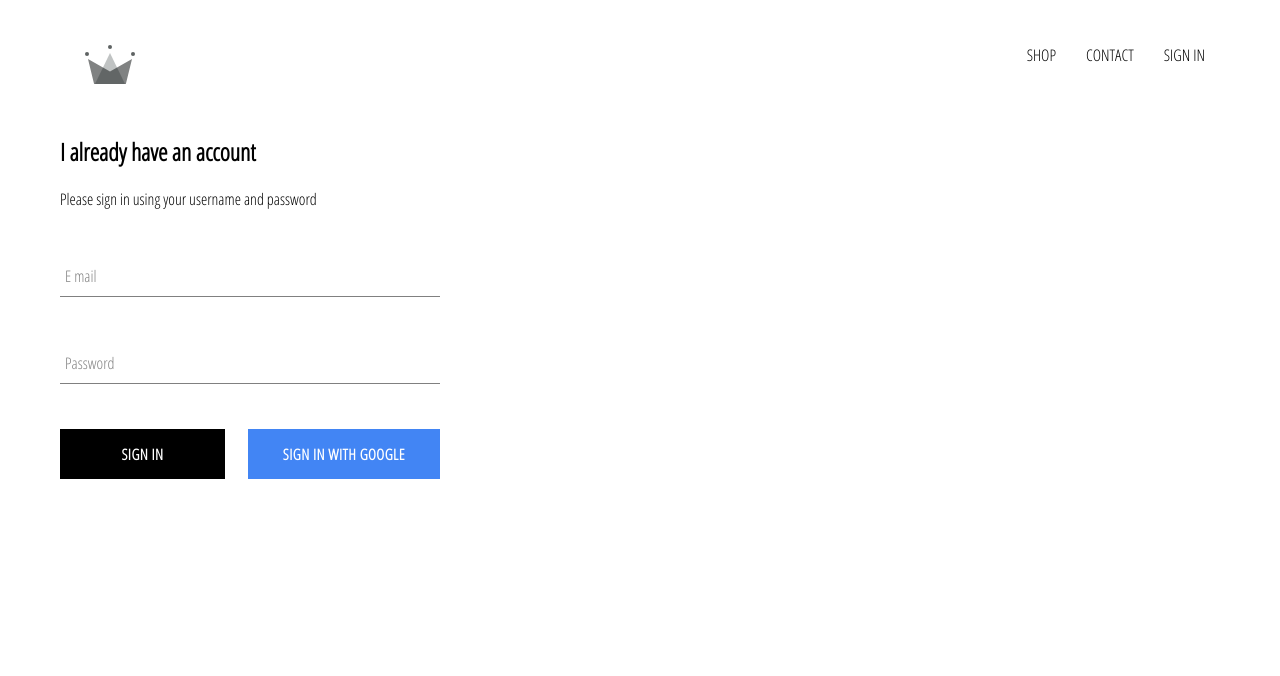
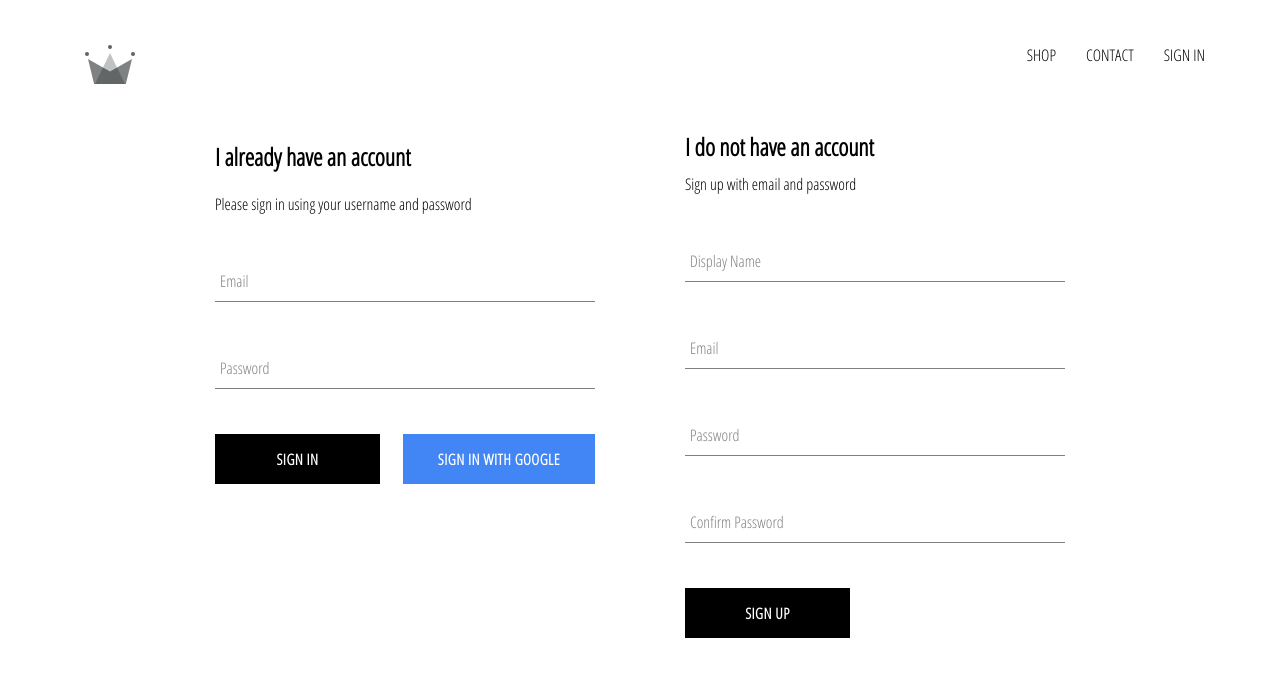
Before and after one commit to khengoon/ecom-react, a React (Create React App) app: page /signin in a window 1280 px wide. Shown: the top 676 px of the page. Built offline with nearby package versions, Linux system fonts and the light colour scheme; no server answers.

Commit message:
implemented firebase utils, included ability to store authenticated users into our firestore database

```diff
--- a/src/App.js
+++ b/src/App.js
@@ -7,7 +7,7 @@
 import ShopPage from './pages/shop/shop.component';
 import SignInAndSignUpPage from './pages/sign-in-and-sign-up/sign-in-and-sign-up.component';
 import Header from './components/header/header.component';
-import { auth } from './firebase/firebase.utils';
+import { auth, createUserProfileDocument } from './firebase/firebase.utils';
 
 class App extends React.Component {
   constructor() {
@@ -21,9 +21,25 @@
   unsubscribeFormAuth = null;
 
   componentDidMount() {
-    this.unsubscribeFormAuth = auth.onAuthStateChanged(user => {
-      this.setState({ currentUser: user });
-    })
+    this.unsubscribeFormAuth = auth.onAuthStateChanged(async userAuth => {
+      if (userAuth) {
+        const userRef = await createUserProfileDocument(userAuth);
+
+        userRef.onSnapshot(snapShot => {
+          this.setState({
+            currentUser: {
+              id: snapShot.id,
+              ...snapShot.data()
+            }
+          });
+          console.log(this.state);
+        });
+
+      } else {
+        this.setState({currentUser: userAuth});
+      }
+
+    });
   }
 
   componentWillUnmount() {
--- a/src/components/sign-in/sign-in.component.jsx
+++ b/src/components/sign-in/sign-in.component.jsx
@@ -42,7 +42,7 @@
                         type='email'
                         handleChange={this.handleChange}
                         required
-                        label='E mail'
+                        label='Email'
                     />
                     <FormInput
                         name='password'
--- /dev/null
+++ b/src/components/sign-up/sign-up.component.jsx
@@ -0,0 +1,105 @@
+import React from 'react';
+import FormInput from '../form-input/form-input.component';
+import CustomButton from '../custom-button/custom-button.component';
+
+import { auth, createUserProfileDocument } from '../../firebase/firebase.utils';
+
+import './sign-up.styles.scss';
+
+class SignUp extends React.Component {
+    constructor(){
+        super();
+
+        this.state = {
+            displayName: '',
+            email: '',
+            password: '',
+            confirmPassword: '',
+        }
+    }
+
+    handleSubmit = async event => {
+        event.preventDefault();
+
+        const { displayName, email, password, confirmPassword } = this.state;
+
+        if (password !== confirmPassword) {
+            alert("Password don't match")
+            return;
+        }
+
+        try {
+            const { user } = await auth.createUserWithEmailAndPassword(
+                email,
+                password
+            );
+
+            await createUserProfileDocument(user, {displayName});
+
+            this.setState({
+                displayName: '',
+                email: '',
+                password: '',
+                confirmPassword: '',
+            })
+        } catch (error) {
+            console.log(error)
+        }
+    }
+
+    handleChange = event => {
+        const { name, value } = event.target;
+
+        this.setState({ [name]: value })
+    }
+
+    render(){
+        const { displayName, email, password, confirmPassword } = this.state;
+        return (
+            <div className="sign-up">
+                <h2 className='title'>I do not have an account</h2>
+                <span>Sign up with email and password</span>
+                <form className='sign-up-form' onSubmit={this.handleSubmit}>
+                    <FormInput
+                        name='displayName'
+                        type='text'
+                        value={displayName}
+                        label='Display Name'
+                        onChange={this.handleChange}
+                        required
+                    />
+                    <FormInput
+                        name='email'
+                        type='email'
+                        value={email}
+                        label='Email'
+                        onChange={this.handleChange}
+                        required
+                    />
+                    <FormInput
+                        name='password'
+                        type='password'
+                        value={password}
+                        onChange={this.handleChange}
+                        label='Password'
+                        required
+                    />
+                    <FormInput
+                        name='confirmPassword'
+                        type='password'
+                        value={confirmPassword}
+                        label='Confirm Password'
+                        onChange={this.handleChange}
+                        required
+                    />
+                    <div className='buttons'>
+                        <CustomButton value='submit'>SIGN UP</CustomButton>
+                    </div>
+
+                </form>
+            </div>
+        )
+    }
+}
+
+export default SignUp;
--- /dev/null
+++ b/src/components/sign-up/sign-up.styles.scss
@@ -0,0 +1,9 @@
+.sign-up {
+    display: flex;
+    flex-direction: column;
+    width: 380px;
+
+    .title {
+        margin: 10px 0;
+    }
+}
--- a/src/firebase/firebase.utils.js
+++ b/src/firebase/firebase.utils.js
@@ -11,7 +11,32 @@
     messagingSenderId: "29449871295",
     appId: "1:29449871295:web:7ce4c4a379ecc5552a0b0a",
     measurementId: "G-9XY2HFDJQP"
-  };
+};
+
+export const createUserProfileDocument = async (userAuth, additionalData) => {
+  if(!userAuth) return;
+
+  const userRef = firestore.doc(`users/${userAuth.uid}`);
+
+  const snapShot = await userRef.get();
+
+  if(!snapShot.exists) {
+    const { displayName, email } = userAuth;
+    const createdAt = new Date();
+
+    try {
+      await userRef.set({
+        displayName,
+        email,
+        createdAt,
+        ...additionalData
+      });
+    } catch (error) {
+      console.log('error creating user', error.message);
+    }
+  }
+  return userRef;
+};
 
 firebase.initializeApp(config);
 
--- a/src/pages/sign-in-and-sign-up/sign-in-and-sign-up.component.jsx
+++ b/src/pages/sign-in-and-sign-up/sign-in-and-sign-up.component.jsx
@@ -1,11 +1,13 @@
 import React from 'react';
 import SignIn from '../../components/sign-in/sign-in.component';
+import SignUp from '../../components/sign-up/sign-up.component';
 
 import './sign-in-and-sign-up.styles.scss';
 
 const SignInAndSignUpPage = () => (
     <div className='sign-in-and-sign-up'>
         <SignIn />
+        <SignUp />
     </div>
 )
 
--- a/src/pages/sign-in-and-sign-up/sign-in-and-sign-up.styles.scss
+++ b/src/pages/sign-in-and-sign-up/sign-in-and-sign-up.styles.scss
@@ -0,0 +1,6 @@
+.sign-in-and-sign-up {
+    width: 850px;
+    display: flex;
+    justify-content: space-between;
+    margin: 30px auto;
+}
```
